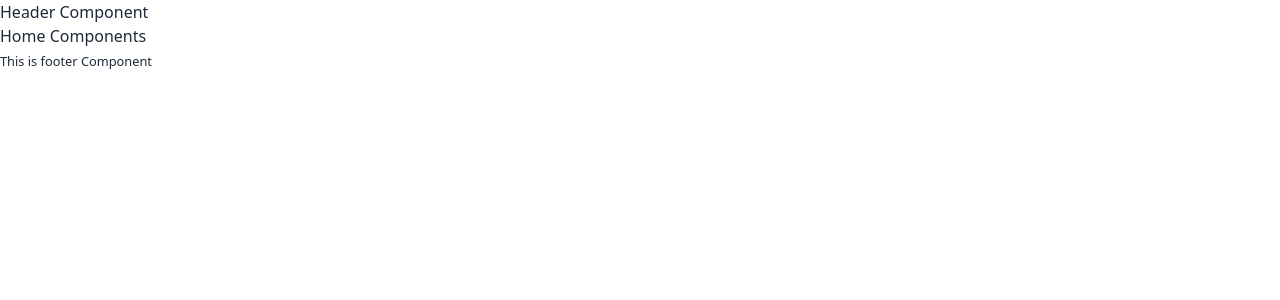
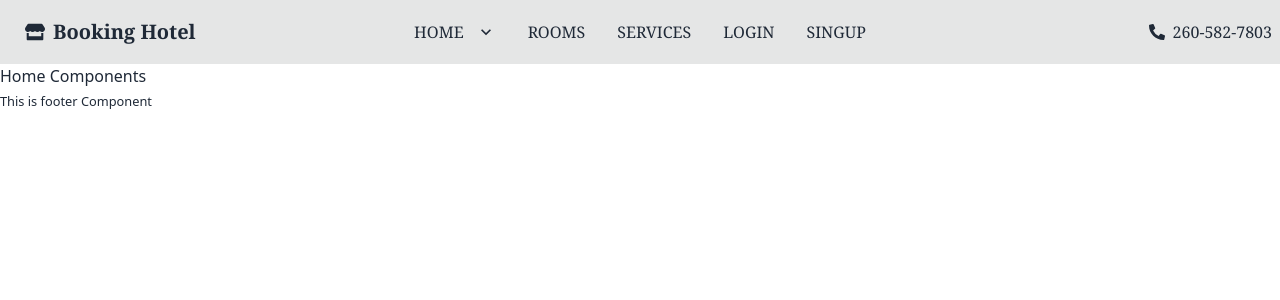
Before and after one commit to developer-munir/booking-hotel, a React (Create React App) app: page / in a window 1280 px wide. Shown: the top 300 px of the page. Built offline with nearby package versions, Linux system fonts and the light colour scheme.

Commit message:
responsive navbar added

```diff
--- a/package.json
+++ b/package.json
@@ -10,6 +10,7 @@
     "firebase": "^9.12.1",
     "react": "^18.2.0",
     "react-dom": "^18.2.0",
+    "react-icons": "^4.6.0",
     "react-router-dom": "^6.4.2",
     "react-scripts": "5.0.1",
     "web-vitals": "^2.1.4"
--- a/src/pages/Shared/Header.jsx
+++ b/src/pages/Shared/Header.jsx
@@ -1,11 +1,125 @@
-import React from 'react';
+import React from "react";
+import { Link } from "react-router-dom";
+import { FaPhoneAlt, FaStore } from "react-icons/fa";
 
 const Header = () => {
-    return (
-        <div>
-            <p>Header Component</p>
+  return (
+    <div>
+      <div className="navbar bg-base-300 font-serif uppercase">
+        <div className="navbar-start">
+          <div className="dropdown">
+            <label tabIndex={0} className="btn btn-ghost lg:hidden">
+              <svg
+                xmlns="http://www.w3.org/2000/svg"
+                className="h-5 w-5"
+                fill="none"
+                viewBox="0 0 24 24"
+                stroke="currentColor"
+              >
+                <path
+                  strokeLinecap="round"
+                  strokeLinejoin="round"
+                  strokeWidth="2"
+                  d="M4 6h16M4 12h8m-8 6h16"
+                />
+              </svg>
+            </label>
+            <ul
+              tabIndex={0}
+              className="menu menu-compact dropdown-content mt-3 p-2 shadow bg-base-300 rounded-box w-52"
+            >
+              <li tabIndex={0}>
+                <Link className="justify-between">
+                  Home
+                  <svg
+                    className="fill-current"
+                    xmlns="http://www.w3.org/2000/svg"
+                    width="24"
+                    height="24"
+                    viewBox="0 0 24 24"
+                  >
+                    <path d="M8.59,16.58L13.17,12L8.59,7.41L10,6L16,12L10,18L8.59,16.58Z" />
+                  </svg>
+                </Link>
+                <ul className="p-2">
+                  <li>
+                    <Link>Submenu 1</Link>
+                  </li>
+                  <li>
+                    <Link>Submenu 2</Link>
+                  </li>
+                </ul>
+              </li>
+              <li>
+                <Link>Rooms</Link>
+              </li>
+              <li>
+                <Link>Services</Link>
+              </li>
+              <li>
+                <Link>LogIn</Link>
+              </li>
+              <li>
+                <Link>SingUp</Link>
+              </li>
+              <li>
+                <span>
+                  <FaPhoneAlt className="text-black"></FaPhoneAlt>
+                  <Link className="ml-2">260-582-7803</Link>
+                </span>
+              </li>
+            </ul>
+          </div>
+          <Link className="btn btn-ghost normal-case text-xl">
+            <FaStore></FaStore>
+            <span className="ml-2">Booking Hotel</span>
+          </Link>
         </div>
-    );
+        <div className="navbar-center hidden lg:flex">
+          <ul className="menu menu-horizontal p-0">
+            <li tabIndex={0}>
+              <Link>
+                Home
+                <svg
+                  className="fill-current"
+                  xmlns="http://www.w3.org/2000/svg"
+                  width="20"
+                  height="20"
+                  viewBox="0 0 24 24"
+                >
+                  <path d="M7.41,8.58L12,13.17L16.59,8.58L18,10L12,16L6,10L7.41,8.58Z" />
+                </svg>
+              </Link>
+              <ul className="p-2">
+                <li>
+                  <Link>Submenu 1</Link>
+                </li>
+                <li>
+                  <Link>Submenu 2</Link>
+                </li>
+              </ul>
+            </li>
+            <li>
+              <Link>Rooms</Link>
+            </li>
+            <li>
+              <Link>Services</Link>
+            </li>
+            <li>
+              <Link>LogIn</Link>
+            </li>
+            <li>
+              <Link>SingUp</Link>
+            </li>
+          </ul>
+        </div>
+        <div className="navbar-end">
+          <FaPhoneAlt className="hidden md:block"></FaPhoneAlt>
+          <Link className="ml-2 hidden md:block">260-582-7803</Link>
+        </div>
+      </div>
+    </div>
+  );
 };
 
 export default Header;
```
Also changed, not shown: 1 other file (tests, documents, lock files or other folders).
